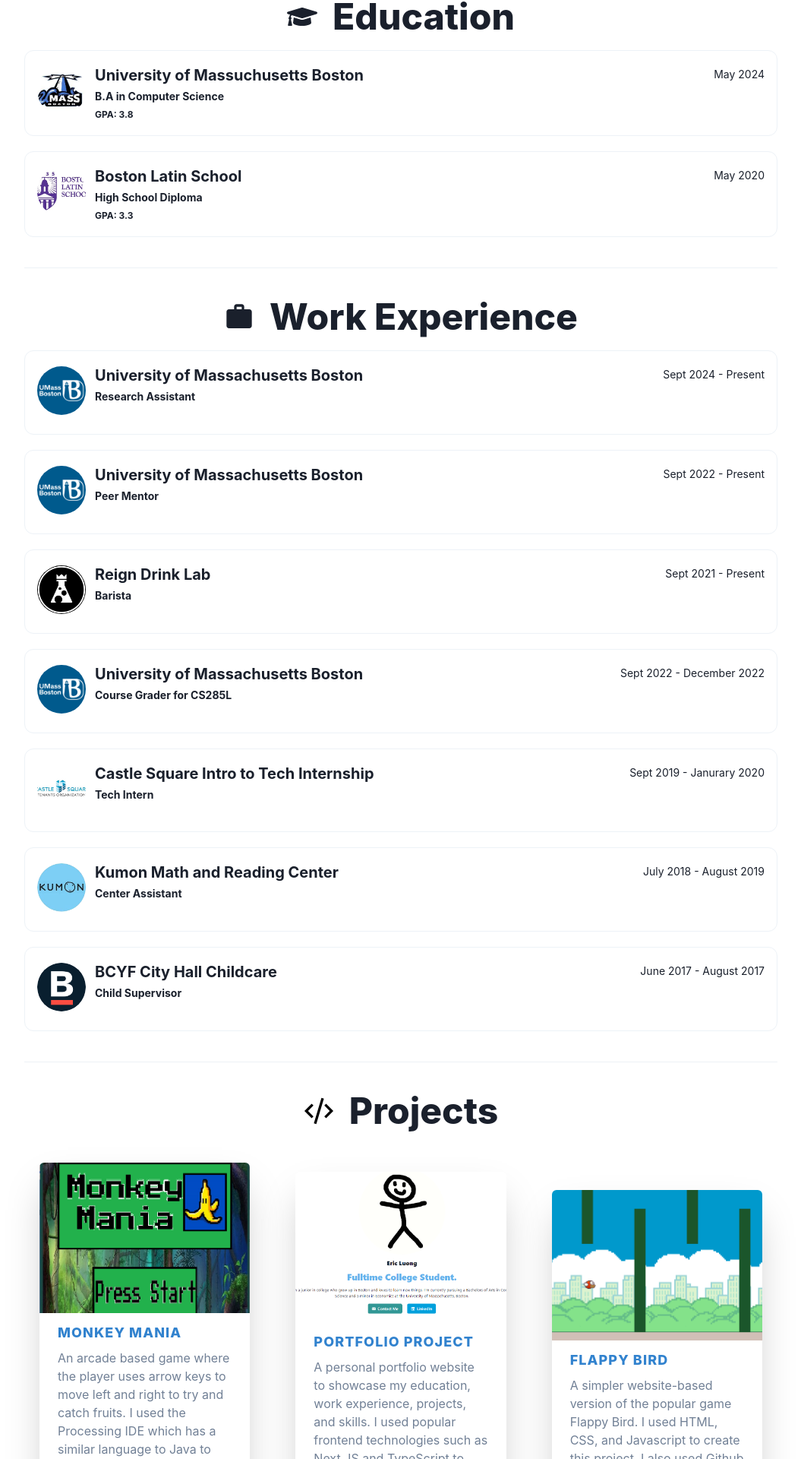
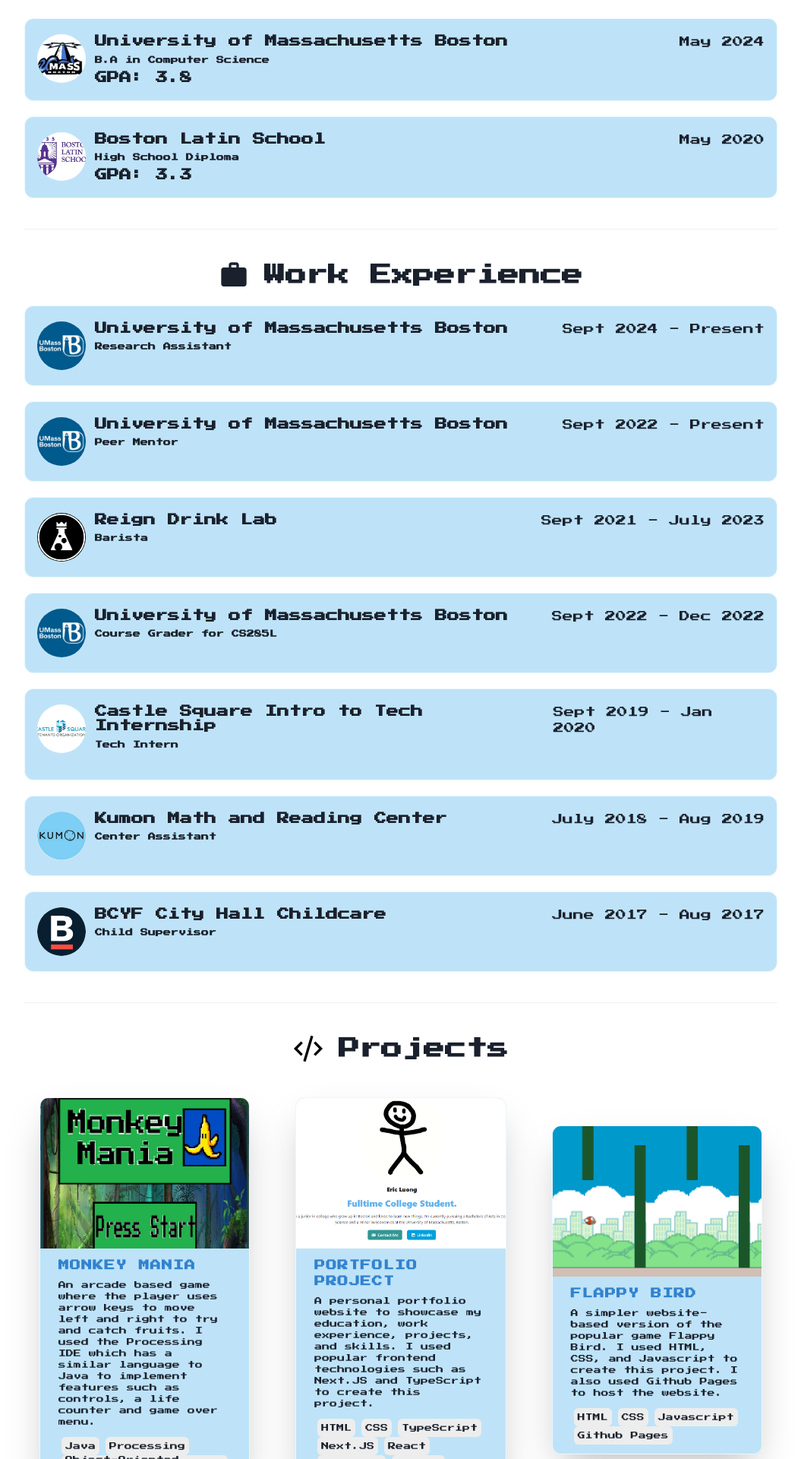
Before and after one commit to eluong1217/portfolio-website, a Next.js app: page / in a window 1280 px wide. Shown: the part 757-2677 px from the top of the page at 76% size, without its empty margins (112-1167 px from the left). Built offline with nearby package versions, Linux system fonts and the light colour scheme.

Commit message:
Dark-mode added, font adjustments, updated to Node.js 22

```diff
--- a/components/Education.tsx
+++ b/components/Education.tsx
@@ -4,7 +4,7 @@
 
 const Universities: School[] = [
     {
-        title: "University of Massuchusetts Boston",
+        title: "University of Massachusetts Boston",
         alt: "UMB Logo",
         degree: "B.A in Computer Science",
         period: "May 2024",
@@ -32,8 +32,8 @@
                     width="100%"
                     borderWidth="1px"
                     rounded="xl"
-                    bg={useColorModeValue("white", "gray.800")}
-                    borderColor={useColorModeValue("gray.100", "gray.700")}
+                    bg={useColorModeValue("blue.100", "gray.800")}
+                    borderColor={useColorModeValue("blue.50", "gray.700")}
                     _hover={{ borderColor: "blue.500" }}
                     position="relative"
                     >
@@ -63,7 +63,7 @@
 
                                 <Heading
                                     // align="left"
-                                    fontSize="xs"
+                                    fontSize="m"
                                 >
                                     GPA: {props.university.gpa}
                                 </Heading>
--- a/components/Hero.tsx
+++ b/components/Hero.tsx
@@ -27,10 +27,7 @@
                 </Text>
 
                 {/** TODO: Add Links */}
-                <Stack direction="row" spacing={5}>
-                    <Button leftIcon={<EmailIcon />} colorScheme="teal" > Contact Me </Button>
-                    <Button leftIcon={<Icon as={FaLinkedin} />} colorScheme="linkedin" onClick={() => {window.open("https://www.linkedin.com/in/eluong1217/")}}> LinkedIn </Button>
-                </Stack>
+
             </Stack>
         </Flex>
         </>
--- a/components/NavBar.tsx
+++ b/components/NavBar.tsx
@@ -14,11 +14,11 @@
   MenuDivider,
   useDisclosure,
   useColorModeValue,
+  useColorMode,
   Stack,
 } from '@chakra-ui/react';
-import { HamburgerIcon, CloseIcon } from '@chakra-ui/icons';
+import { HamburgerIcon, CloseIcon, MoonIcon, SunIcon } from '@chakra-ui/icons';
 import { Switch } from '@chakra-ui/react'
-import { MoonIcon } from '@chakra-ui/icons'
 import {
   FormControl,
   FormLabel,
@@ -49,6 +49,7 @@
 
 export default function NavBar() {
   const { isOpen, onOpen, onClose } = useDisclosure();
+  const { colorMode, toggleColorMode } = useColorMode();
 
   return (
     <>
@@ -73,8 +74,8 @@
             </HStack>
           </HStack>
           <Stack align='center' direction='row'>
-            <MoonIcon color = "black"/>
-            <Switch size='lg'/>
+            {colorMode === 'light' ? <MoonIcon /> : <SunIcon />}
+            <Switch size='lg' isChecked={colorMode === 'dark'} onChange={toggleColorMode}/>
           </Stack>
         </Flex>
         {isOpen ? (
--- a/components/Projects.tsx
+++ b/components/Projects.tsx
@@ -52,14 +52,16 @@
             <Center py={6}>
                 <LinkBox
                     w={"full"}
-                    bg={useColorModeValue("white", "gray.900")}
+                    bg={useColorModeValue("blue.100", "gray.800")}
+                    borderWidth="1px"
+                    borderColor={useColorModeValue("blue.50", "gray.700")}
                     boxShadow={"2xl"}
-                    rounded={"md"}
+                    rounded={"xl"}
                     px={6}
                     py={3}
                     mx={5}
                     overflow={"hidden"}
-                    _hover={{ cursor: "pointer" }}
+                    _hover={{ cursor: "pointer", borderColor: "blue.500" }}
                     onClick={() => {
                     props.project.link && window.open(props.project.link);
                     }}
@@ -85,10 +87,10 @@
                     >
                         {props.project.title}
                     </Text>
-                    <Text color={"gray.500"}>{props.project.description}</Text>
+                    <Text fontSize="sm">{props.project.description}</Text>
                     </Stack>
                     {props.project.techstack.map((tech) => (
-                    <Tag size="sm" padding="0 5px" key={tech} mx={1}>
+                    <Tag size="md" padding="0 5px" key={tech} mx={1}>
                         {tech}
                     </Tag>
                     ))}
--- a/components/WorkExperience.tsx
+++ b/components/WorkExperience.tsx
@@ -27,7 +27,7 @@
             title: "Reign Drink Lab",
             alt: "Reign Logo",
             role: "Barista",
-            period: "Sept 2021 - Present",
+            period: "Sept 2021 - July 2023",
             skills: [],
             bullets: [],
             logo: "/work_reign.png",
@@ -36,7 +36,7 @@
             title: "University of Massachusetts Boston",
             alt: "UMB Logo",
             role: "Course Grader for CS285L",
-            period: "Sept 2022 - December 2022",
+            period: "Sept 2022 - Dec 2022",
             skills: [],
             bullets: [],
             logo: "/work_UMB.png",
@@ -45,7 +45,7 @@
             title: "Castle Square Intro to Tech Internship",
             alt: "Square Tech Logo",
             role: "Tech Intern",
-            period: "Sept 2019 - Janurary 2020",
+            period: "Sept 2019 - Jan 2020",
             skills: [],
             bullets: [],
             logo: "/work_SquareTech.png",
@@ -54,7 +54,7 @@
             title: "Kumon Math and Reading Center",
             alt: "Kumon Logo",
             role: "Center Assistant",
-            period: "July 2018 - August 2019",
+            period: "July 2018 - Aug 2019",
             skills: [],
             bullets: [],
             logo: "/work_kumon.png",
@@ -63,7 +63,7 @@
             title: "BCYF City Hall Childcare",
             alt: "BCYF Logo",
             role: "Child Supervisor",
-            period: "June 2017 - August 2017",
+            period: "June 2017 - Aug 2017",
             skills: [],
             bullets: [],
             logo: "/work_bcyf.png",
@@ -78,8 +78,8 @@
                 py={5}
                 borderWidth="1px"
                 rounded="xl"
-                bg={useColorModeValue("white", "gray.800")}
-                borderColor={useColorModeValue("gray.100", "gray.700")}
+                bg={useColorModeValue("blue.100", "gray.800")}
+                borderColor={useColorModeValue("blue.50", "gray.700")}
                 _hover={{ borderColor: "blue.500" }}
                 position="relative"
                 >
--- a/pages/_app.tsx
+++ b/pages/_app.tsx
@@ -1,12 +1,18 @@
 import "../styles/globals.css";
 import type { AppProps } from "next/app";
-import { ChakraProvider } from '@chakra-ui/react';
+import Head from 'next/head';
+import { ChakraProvider, ColorModeScript } from '@chakra-ui/react';
 import PageContent from '../components/PageContent';
+import theme from '../theme';
 
 export default function App({ Component, pageProps }: AppProps) {
   return (
     <>
-    <ChakraProvider>
+    <Head>
+      <link href="https://fonts.googleapis.com/css2?family=Press+Start+2P&display=swap" rel="stylesheet" />
+    </Head>
+    <ChakraProvider theme={theme}>
+      <ColorModeScript initialColorMode={theme.config.initialColorMode} />
       <PageContent component={Component} page={pageProps} />
     </ChakraProvider>
     </>
--- /dev/null
+++ b/theme.ts
@@ -0,0 +1,50 @@
+import { extendTheme, type ThemeConfig } from '@chakra-ui/react'
+
+const config: ThemeConfig = {
+  initialColorMode: 'light',
+  useSystemColorMode: false,
+}
+
+const theme = extendTheme({
+  config,
+  colors: {
+    brand: {
+      50: '#e6f3ff',
+      100: '#b3d9ff',
+      500: '#0066cc',
+      900: '#003366',
+    },
+    // You can also override existing colors
+    gray: {
+      50: '#f9f9f9',
+      100: '#ededed',
+      900: '#1a1a1a',
+    }
+  },
+  fonts: {
+    heading: '"Press Start 2P", "Courier New", "Consolas", monospace',
+    body: '"Press Start 2P", "Courier New", "Consolas", monospace',
+  },
+  fontSizes: {
+    xs: "8px",
+    sm: "10px",
+    md: "12px",
+    lg: "14px",
+    xl: "16px",
+    "2xl": "18px",
+    "3xl": "20px",
+    "4xl": "24px",
+    "5xl": "28px",
+    "6xl": "32px",
+  },
+  styles: {
+    global: (props: any) => ({
+      body: {
+        bg: props.colorMode === 'dark' ? 'gray.900' : 'white',
+        color: props.colorMode === 'dark' ? 'white' : 'gray.800',
+      }
+    })
+  }
+})
+
+export default theme
```
Also changed, not shown: package.json (+8 -5 lines), 2 other files (tests, documents, lock files or other folders).
